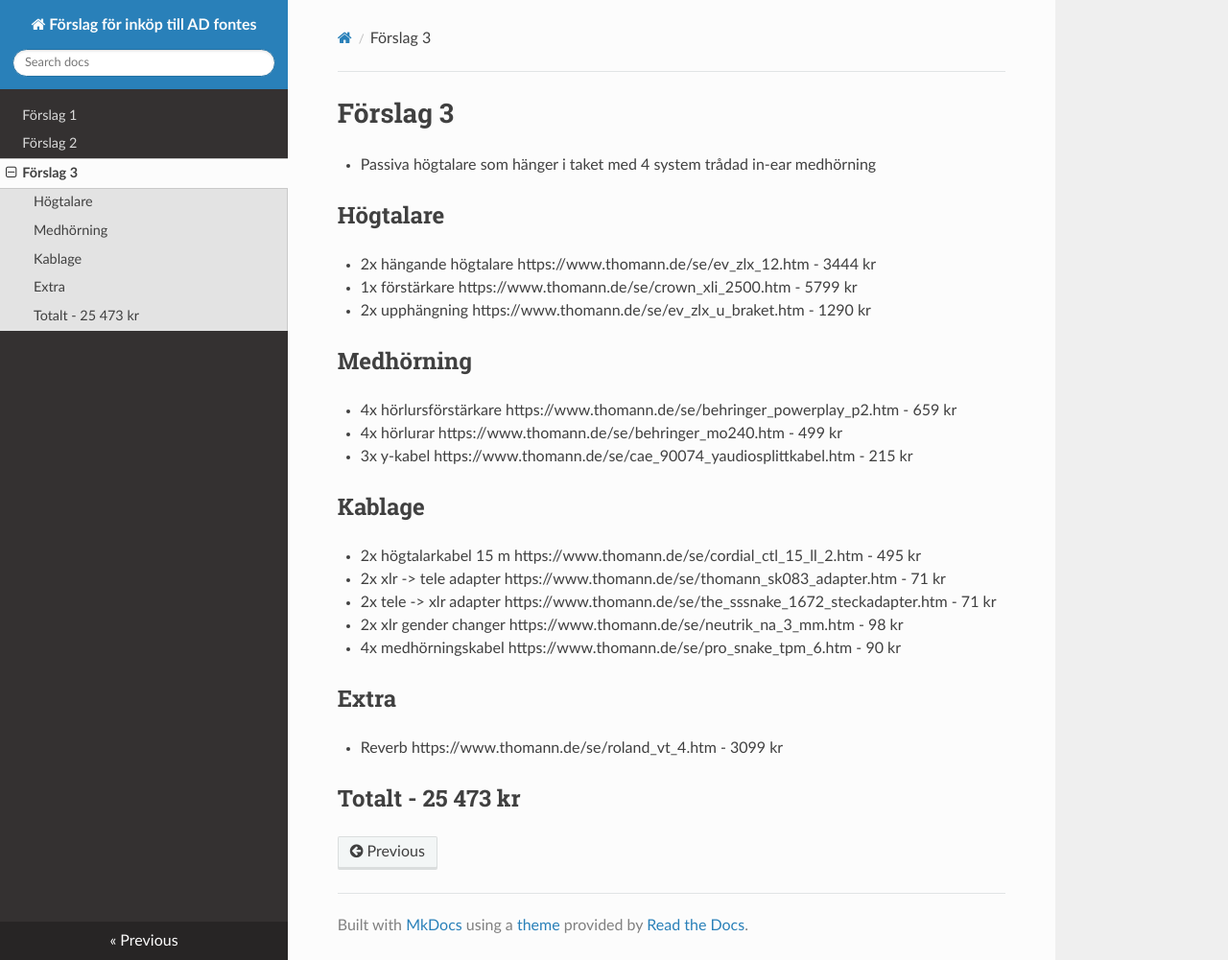
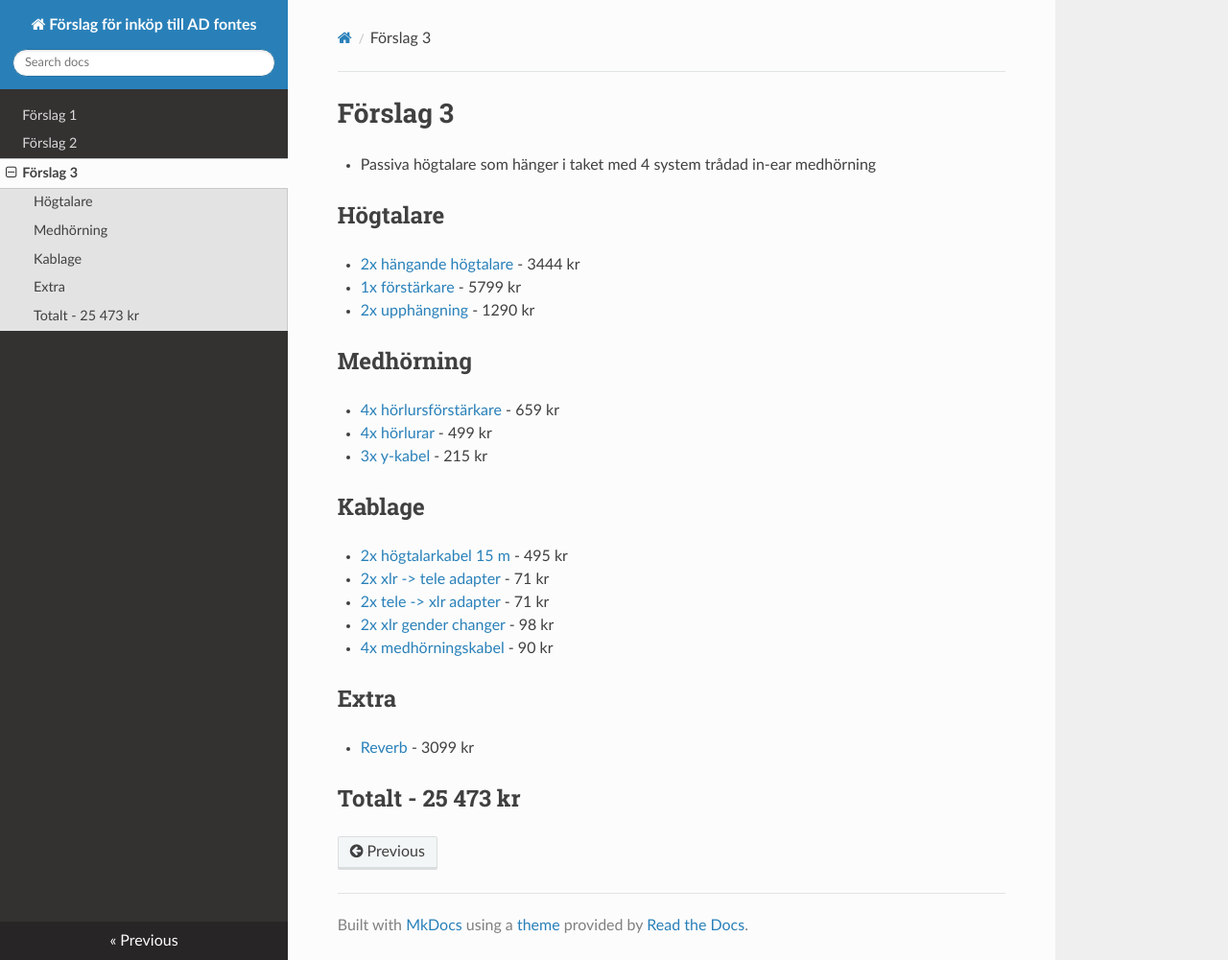
Before and after one commit to axelnilsson98/axelnilsson98.github.io, an MkDocs documentation site: the page built from docs/sugestion3.md, in a window 1280 px wide and 1001 px high. Shown: the whole window at 96% size. Built offline with MkDocs 1.6.1, drawn with Linux system fonts in a browser that asks for light colours; nearby versions of some CDN libraries.

Commit message:
finnished for today

```diff
--- a/docs/sugestion3.md
+++ b/docs/sugestion3.md
@@ -2,24 +2,24 @@
 + Passiva högtalare som hänger i taket med 4 system trådad in-ear medhörning
 
 ## Högtalare
-+ 2x hängande högtalare https://www.thomann.de/se/ev_zlx_12.htm                             - 3444 kr
-+ 1x förstärkare https://www.thomann.de/se/crown_xli_2500.htm                               - 5799 kr
-+ 2x upphängning https://www.thomann.de/se/ev_zlx_u_braket.htm                              - 1290 kr
++ [2x hängande högtalare](https://www.thomann.de/se/ev_zlx_12.htm)                             - 3444 kr
++ [1x förstärkare](https://www.thomann.de/se/crown_xli_2500.htm)                               - 5799 kr
++ [2x upphängning](https://www.thomann.de/se/ev_zlx_u_braket.htm)                              - 1290 kr
 
 ## Medhörning
-+ 4x hörlursförstärkare https://www.thomann.de/se/behringer_powerplay_p2.htm                - 659  kr
-+ 4x hörlurar https://www.thomann.de/se/behringer_mo240.htm                                 - 499  kr
-+ 3x y-kabel https://www.thomann.de/se/cae_90074_yaudiosplittkabel.htm                      - 215  kr
++ [4x hörlursförstärkare](https://www.thomann.de/se/behringer_powerplay_p2.htm)                - 659  kr
++ [4x hörlurar](https://www.thomann.de/se/behringer_mo240.htm)                                 - 499  kr
++ [3x y-kabel](https://www.thomann.de/se/cae_90074_yaudiosplittkabel.htm)                      - 215  kr
 
 
 ## Kablage
-+ 2x högtalarkabel 15 m https://www.thomann.de/se/cordial_ctl_15_ll_2.htm                   - 495  kr
-+ 2x xlr -> tele adapter https://www.thomann.de/se/thomann_sk083_adapter.htm                - 71   kr
-+ 2x tele -> xlr adapter https://www.thomann.de/se/the_sssnake_1672_steckadapter.htm        - 71   kr
-+ 2x xlr gender changer https://www.thomann.de/se/neutrik_na_3_mm.htm                       - 98   kr
-+ 4x medhörningskabel https://www.thomann.de/se/pro_snake_tpm_6.htm                         - 90   kr
++ [2x högtalarkabel 15 m](https://www.thomann.de/se/cordial_ctl_15_ll_2.htm)                   - 495  kr
++ [2x xlr -> tele adapter](https://www.thomann.de/se/thomann_sk083_adapter.htm)                - 71   kr
++ [2x tele -> xlr adapter](https://www.thomann.de/se/the_sssnake_1672_steckadapter.htm)        - 71   kr
++ [2x xlr gender changer](https://www.thomann.de/se/neutrik_na_3_mm.htm)                       - 98   kr
++ [4x medhörningskabel](https://www.thomann.de/se/pro_snake_tpm_6.htm)                         - 90   kr
 
 ## Extra
-+ Reverb https://www.thomann.de/se/roland_vt_4.htm                                          - 3099 kr
++ [Reverb](https://www.thomann.de/se/roland_vt_4.htm)                                          - 3099 kr
 
 ## Totalt                                                                                   - 25 473 kr
```
Also changed, not shown: docs/sugestion1.md (+9 -9 lines), docs/sugestion2.md (+9 -9 lines), site/search/search_index.json, site/sugestion1/index.html, site/sugestion2/index.html, site/sugestion3/index.html, 1 other file.
